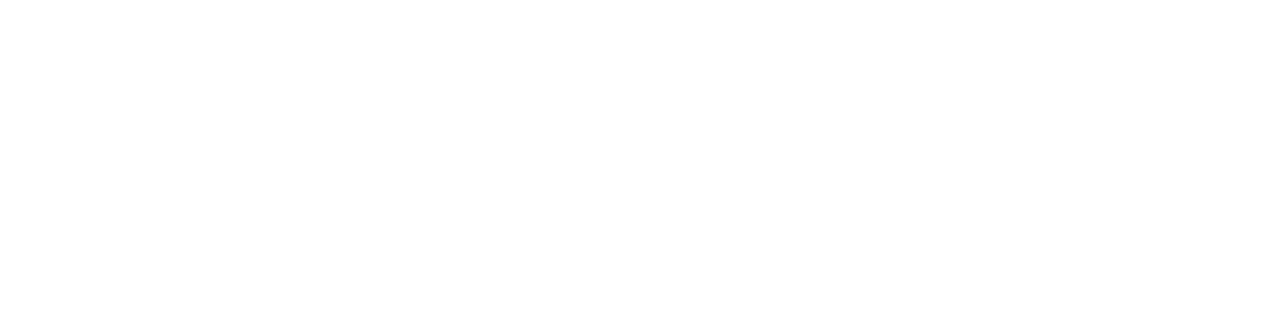
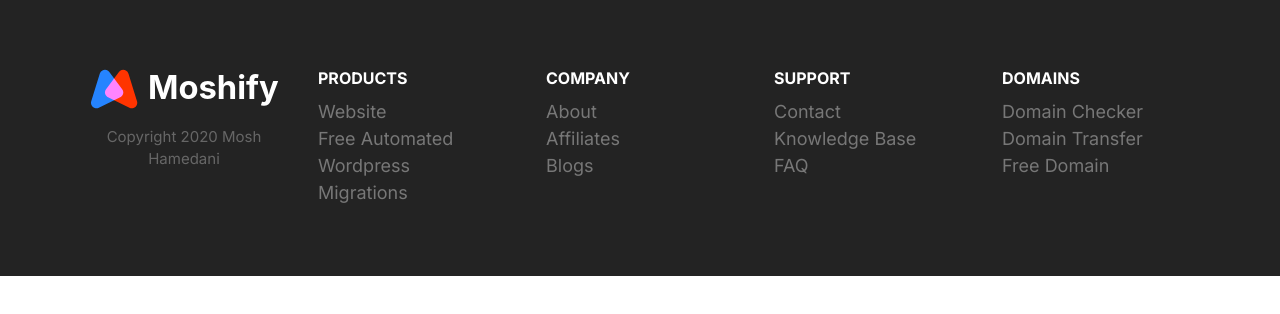
Before and after one commit to Chennareddy44/Moshify, a plain HTML site: page index.html in a window 1280 px wide. Drawn offline with Linux system fonts and the light colour scheme.

Commit message:
Build footer component

```diff
--- a/css/styles.css
+++ b/css/styles.css
@@ -820,3 +820,79 @@ a {
     max-width: 700px;
   }
 }
+
+/* Footer */
+.footer {
+  background: #232323;
+}
+
+.footer a {
+  color: #777;
+  transition: color 0.3s;
+}
+
+.footer a:hover {
+  color: #fff;
+}
+
+.footer__section {
+  padding: 2rem;
+  border-bottom: 1px solid #393939;
+}
+
+.footer__heading {
+  text-transform: uppercase;
+  font-size: 600;
+}
+
+.footer__brand {
+  margin-top: 5rem;
+  text-align: center;
+}
+
+.footer__brand img {
+  width: 100%;
+  max-width: 230px;
+}
+
+.footer__copyright {
+  font-size: 2.1rem;
+  color: #fff;
+  opacity: 0.3;
+}
+
+@media (min-width: 768px) {
+  .footer__sections {
+    grid-template-columns: repeat(auto-fit, minmax(10rem, 1fr));
+  }
+
+  .footer .collapsible__chevron {
+    display: none;
+  }
+
+  .footer .collapsible__content {
+    opacity: 1;
+    max-height: 100%;
+  }
+
+  .footer__brand {
+    order: -1;
+    margin-top: 1rem;
+  }
+
+  .footer__copyright {
+    font-size: 1.5rem;
+  }
+
+  .footer__section {
+    border: 0;
+  }
+
+  .footer__section .list {
+    margin: 0;
+  }
+
+  .footer__heading {
+    font-size: 1.6rem;
+  }
+}
--- a/index.html
+++ b/index.html
@@ -13,5 +13,80 @@
     <link rel="stylesheet" href="css/styles.css" />
     <title>Moshify</title>
   </head>
-  <body></body>
+  <body>
+    <footer class="block block--dark footer">
+      <div class="container grid footer__sections">
+        <section class="collapsible collapsible--expanded footer__section">
+          <header class="collapsible__header">
+            <h2 class="collapsible__heading footer__heading">Products</h2>
+            <svg class="icon icon--white collapsible__chevron">
+              <use xlink:href="images/sprite.svg#chevron"></use>
+            </svg>
+          </header>
+          <div class="collapsible__content">
+            <ul class="list">
+              <li><a href="#">Website </a></li>
+              <li>
+                <a href="#"
+                  >Free Automated <br />
+                  Wordpress
+                </a>
+              </li>
+              <li><a href="#">Migrations</a></li>
+            </ul>
+          </div>
+        </section>
+        <section class="collapsible footer__section">
+          <header class="collapsible__header">
+            <h2 class="collapsible__heading footer__heading">Company</h2>
+            <svg class="icon icon--white collapsible__chevron">
+              <use xlink:href="images/sprite.svg#chevron"></use>
+            </svg>
+          </header>
+          <div class="collapsible__content">
+            <ul class="list">
+              <li><a href="#">About</a></li>
+              <li><a href="#">Affiliates</a></li>
+              <li><a href="#">Blogs</a></li>
+            </ul>
+          </div>
+        </section>
+        <section class="collapsible footer__section">
+          <header class="collapsible__header">
+            <h2 class="collapsible__heading footer__heading">Support</h2>
+            <svg class="icon icon--white collapsible__chevron">
+              <use xlink:href="images/sprite.svg#chevron"></use>
+            </svg>
+          </header>
+          <div class="collapsible__content">
+            <ul class="list">
+              <li><a href="#">Contact</a></li>
+              <li><a href="#">Knowledge Base</a></li>
+              <li><a href="#">FAQ</a></li>
+            </ul>
+          </div>
+        </section>
+        <section class="collapsible footer__section">
+          <div class="collapsible__header">
+            <h2 class="collapsible__heading footer__heading">Domains</h2>
+            <svg class="icon icon--white collapsible__chevron">
+              <use href="images/sprite.svg#chevron"></use>
+            </svg>
+          </div>
+          <div class="collapsible__content">
+            <ul class="list">
+              <li><a href="#">Domain Checker</a></li>
+              <li><a href="#">Domain Transfer</a></li>
+              <li><a href="#">Free Domain</a></li>
+            </ul>
+          </div>
+        </section>
+        <section class="footer__brand">
+          <img src="images/logo.svg" alt="brand image" />
+          <p class="footer__copyright">Copyright 2020 Mosh Hamedani</p>
+        </section>
+      </div>
+    </footer>
+    <script src="js/main.js"></script>
+  </body>
 </html>
```
